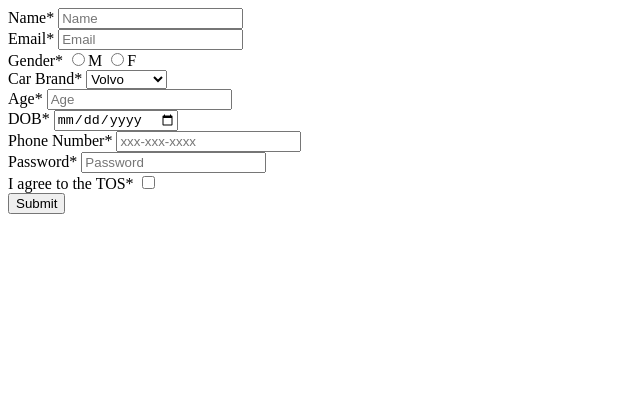
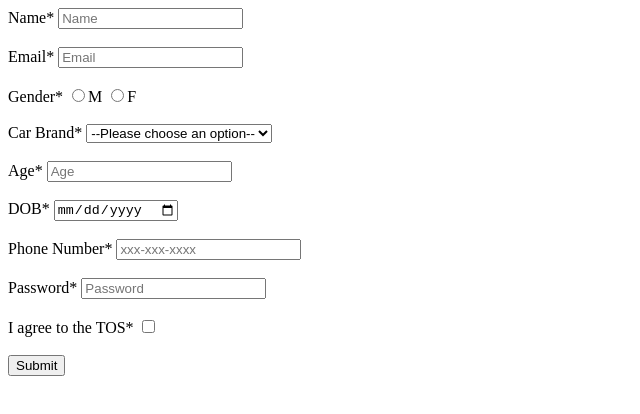
Before and after one commit to acciojob/signup-form-car-vikash984, a website: page main.html in a window 1280 px wide. Shown: the whole page, without its empty margins (0-640 px from the left). Drawn offline with Linux system fonts and the light colour scheme.

Commit message:
created a submission

```diff
--- a/main.html
+++ b/main.html
@@ -9,30 +9,40 @@
 <body>
 	<!-- the entire body must be written by student -->
 	<label for="Name" >Name*</label>
-	        <input type"tex" id="name" placeholder="Name"/><br>
+	        <input type"tex" id="name" name="name" placeholder="Name" required><br><br>
+
 	<label for="Email">Email*</label>
-	        <input type="Email" id="email" placeholder="Email"/><br>
+	        <input type="Email" id="email" name="Email" placeholder="Email" required><br><br>
+
 	<label for="Gender">Gender*</label>
-	        <input type="radio" id="male"/>M
-	        <input type="radio" id="femal"/>F<br>
+	        <input type="radio" id="male" name="male" required>M
+	        <input type="radio" id="femal" name="femal" required>F<br><br>
+
 	<label for="Car Brancd">Car Brand*</laber>
-          <select name="cars" id="cars">
+          <select name="cars" id="cars" name="cars" required>
+		<option value="" disabled selected>--Please choose an option--</option>
           <option value="volvo">Volvo</option>
           <option value="saab">Saab</option>
           <option value="mercedes">Mercedes</option>
           <option value="audi">Audi</option>
-          </select><br>
+          </select><br><br>
+
 	<label for="Age">Age*</label>
-		    <input type="Number" id="age" placeholder="Age"/><br>
+		    <input type="number" id="age" name="name" placeholder="Age" required><br><br>
+
 	<label for="DOB">DOB*</label>
-		    <input type="Date" id="dob"/><br>
+		    <input type="Date" id="dob" name="dob" required><br><br>
+
 	<label for="Phone Number">Phone Number*</label>
-		    <input type="tel" id="tel" placeholder="xxx-xxx-xxxx"/><br>
+		    <input type="tel" id="tel"name="tel" placeholder="xxx-xxx-xxxx" required><br><br>
+
 	<label for="Password">Password*</label>
-		   <input type="password" id="password" placeholder="Password"/><br>
+		   <input type="password" id="password" name="password" placeholder="Password" required><br><br>
+
 	<label for="I agree to the TOS">I agree to the TOS*</label>
-		  <input type="checkbox" id="tos"/><br>
-		<input type="submit" id="submit" placeholder="submit"/>
+		  <input type="checkbox" id="tos" name="tos" required><br><br>
+
+		<input type="submit" id="submit" name="submit" placeholder="submit"/>
     <script type="text/javascript" src="./script.js">
 </script>
 
```
